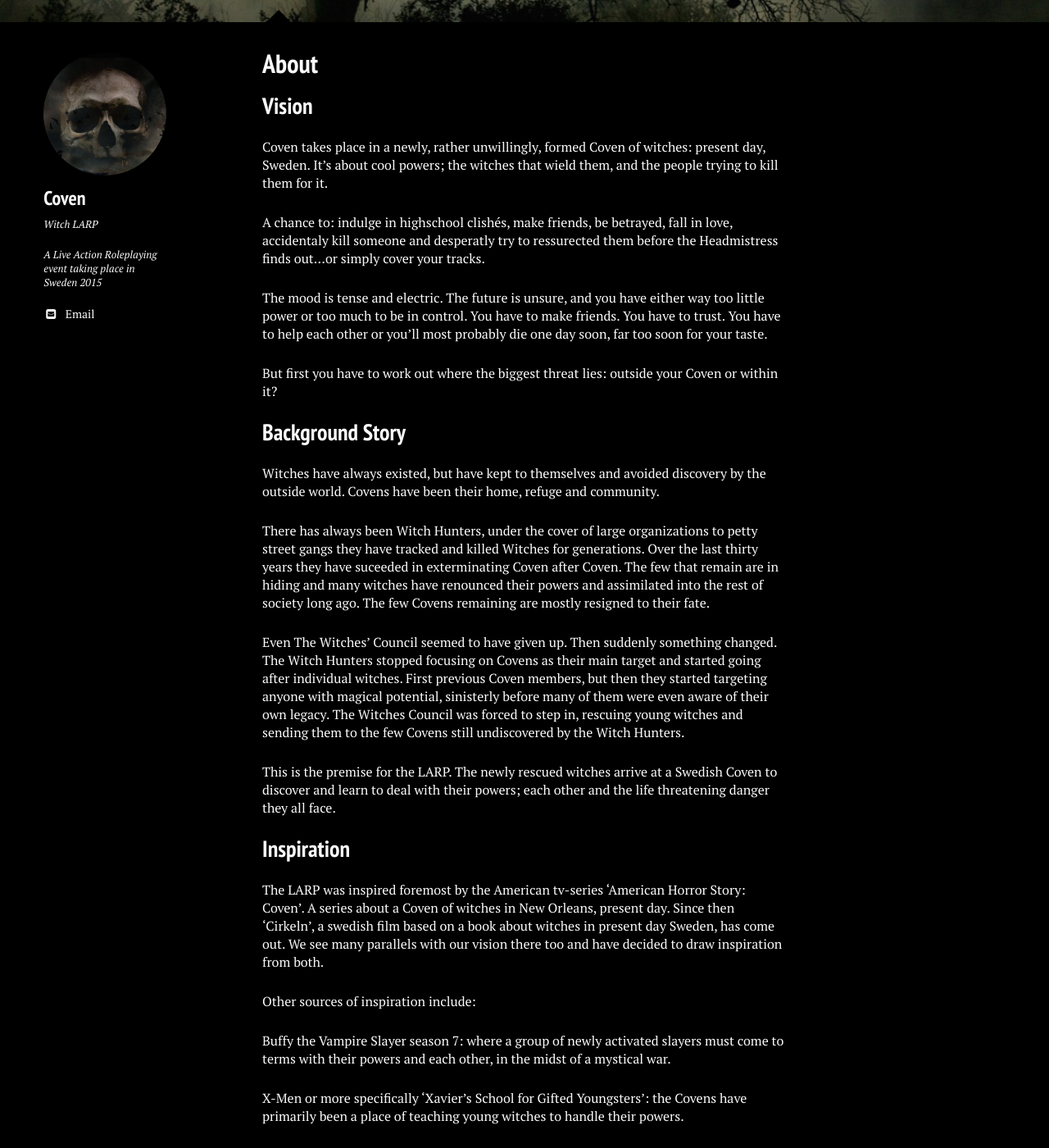
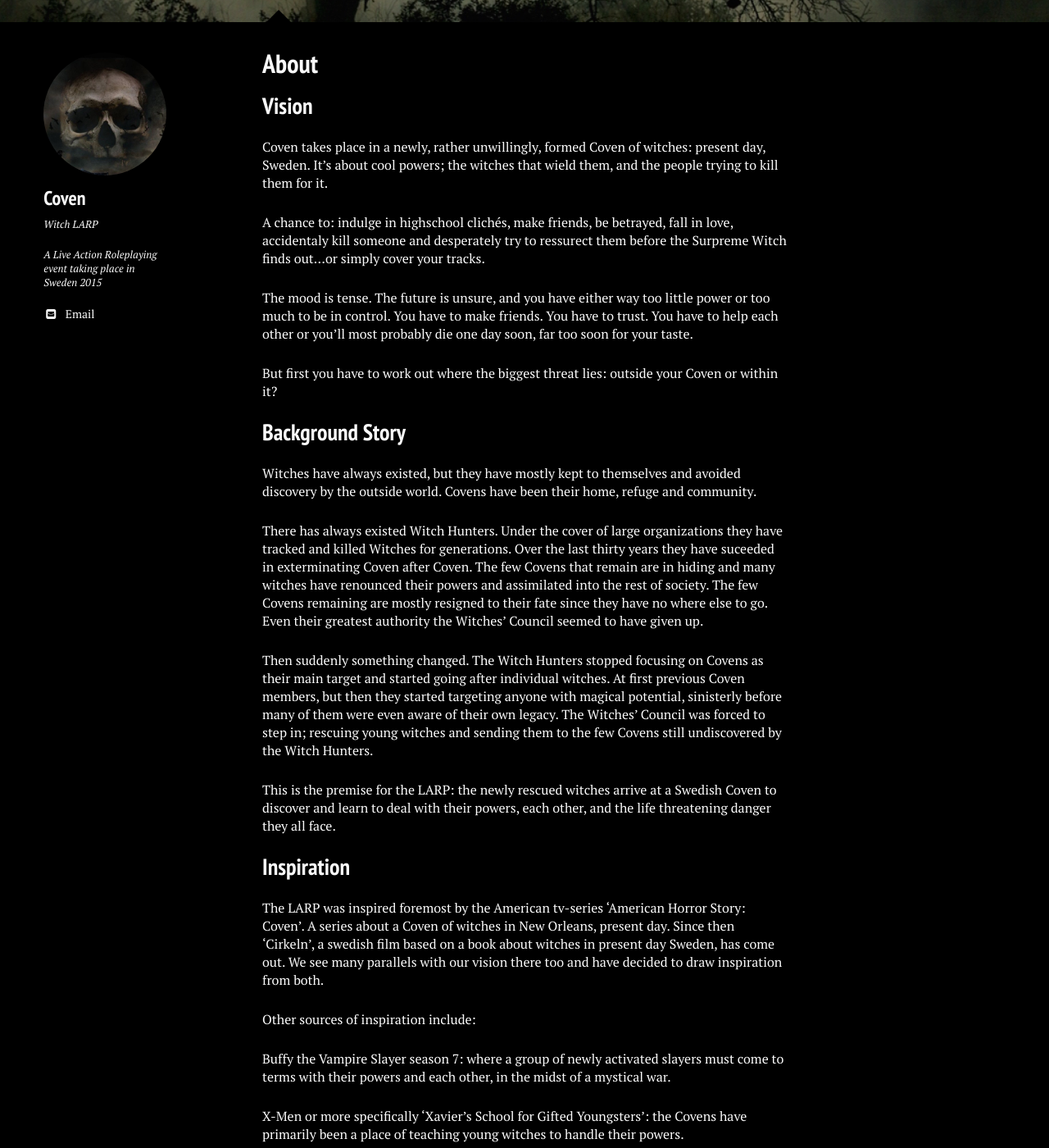
Before and after one commit to stanislavb/www.coven.nu, a Jekyll site: the page built from about/index.md, in a window 1280 px wide and 1400 px high, scrolled down 448 px. Shown: the whole window at 82% size. Built offline with Jekyll 4.4.1, drawn with Linux system fonts in a browser that asks for light colours; nearby versions of some CDN libraries.

Commit message:
Update index.md

```diff
--- a/about/index.md
+++ b/about/index.md
@@ -22,21 +22,21 @@ image:
 
 Coven takes place in a newly, rather unwillingly, formed Coven of witches: present day, Sweden. It's about cool powers; the witches that wield them, and the people trying to kill them for it.
 
-A chance to: indulge in highschool clishés, make friends, be betrayed, fall in love, accidentaly kill someone and desperatly try to ressurected them before the Headmistress finds out...or simply cover your tracks.
+A chance to: indulge in highschool clichés, make friends, be betrayed, fall in love, accidentaly kill someone and desperately try to ressurect them before the Surpreme Witch finds out...or simply cover your tracks.
 
-The mood is tense and electric. The future is unsure, and you have either way too little power or too much to be in control. You have to make friends. You have to trust. You have to help each other or you'll most probably die one day soon, far too soon for your taste.
+The mood is tense. The future is unsure, and you have either way too little power or too much to be in control. You have to make friends. You have to trust. You have to help each other or you'll most probably die one day soon, far too soon for your taste.
 
 But first you have to work out where the biggest threat lies: outside your Coven or within it?
 
 ## Background Story
 
-Witches have always existed, but have kept to themselves and avoided discovery by the outside world. Covens have been their home, refuge and community.
+Witches have always existed, but they have mostly kept to themselves and avoided discovery by the outside world. Covens have been their home, refuge and community.
 
-There has always been Witch Hunters, under the cover of large organizations to petty street gangs they have tracked and killed Witches for generations. Over the last thirty years they have suceeded in exterminating Coven after Coven. The few that remain are in hiding and many witches have renounced their powers and assimilated into the rest of society long ago. The few Covens remaining are mostly resigned to their fate.
+There has always existed Witch Hunters. Under the cover of large organizations they have tracked and killed Witches for generations. Over the last thirty years they have suceeded in exterminating Coven after Coven. The few Covens that remain are in hiding and many witches have renounced their powers and assimilated into the rest of society. The few Covens remaining are mostly resigned to their fate since they have no where else to go. Even their greatest authority the Witches' Council seemed to have given up.
 
-Even The Witches' Council seemed to have given up. Then suddenly something changed. The Witch Hunters stopped focusing on Covens as their main target and started going after individual witches. First previous Coven members, but then they started targeting anyone with magical potential, sinisterly before many of them were even aware of their own legacy. The Witches Council was forced to step in, rescuing young witches and sending them to the few Covens still undiscovered by the Witch Hunters.
+Then suddenly something changed. The Witch Hunters stopped focusing on Covens as their main target and started going after individual witches. At first previous Coven members, but then they started targeting anyone with magical potential, sinisterly before many of them were even aware of their own legacy. The Witches' Council was forced to step in; rescuing young witches and sending them to the few Covens still undiscovered by the Witch Hunters.
 
-This is the premise for the LARP. The newly rescued witches arrive at a Swedish Coven to discover and learn to deal with their powers; each other and the life threatening danger they all face.
+This is the premise for the LARP: the newly rescued witches arrive at a Swedish Coven to discover and learn to deal with their powers, each other, and the life threatening danger they all face.
 
 ## Inspiration
 
```
